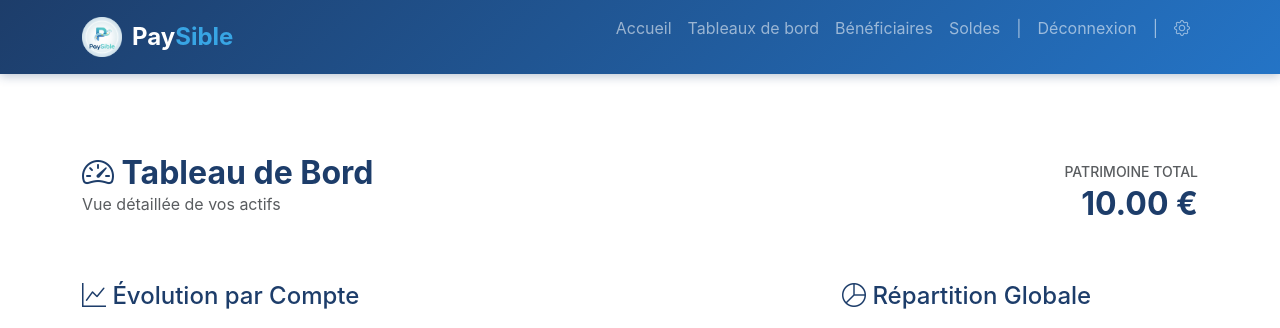
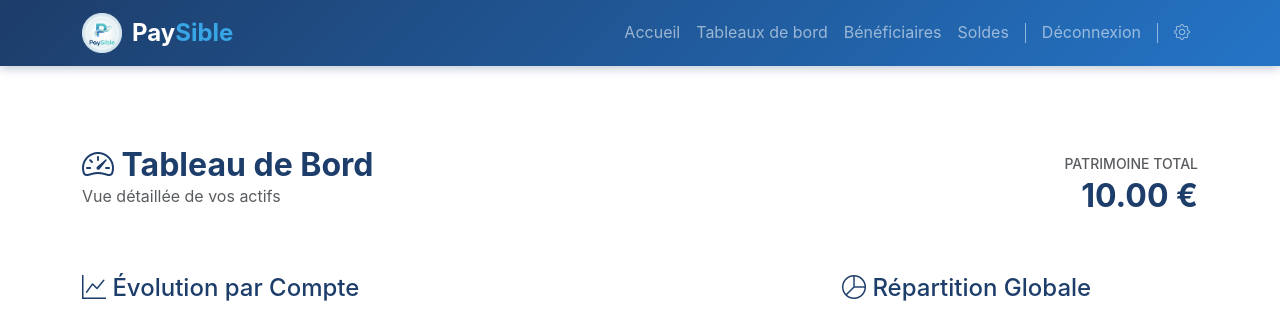
Before and after one commit to b3rnvrd/PAYsible, a FastAPI app: page /dashboard in a window 1280 px wide. Shown: the top 328 px of the page. Run offline with FastAPI, Linux system fonts and the light colour scheme; the visitor is signed in with stand-in values (Sample User, id 1); tables that the repository leaves empty hold one stand-in row (values such as "Sample post").

Commit message:
fix navabar

```diff
--- a/templates/base.html
+++ b/templates/base.html
@@ -34,7 +34,7 @@
                     </li>
                         {% if user_email %}
                         <li class="nav-item">
-                                <a class="nav-link" href="/dashboard">Tableaux de bord</a>
+                            <a class="nav-link" href="#">Tableaux de bord</a>
                         </li>
                         <li class="nav-item">
                             <a class="nav-link" href="{{ url_for('view_beneficiaries') }}">Bénéficiaires</a>
@@ -42,15 +42,19 @@
                         <li class="nav-item">
                             <a class="nav-link" href="/soldes">Soldes</a>
                         </li>
-                            <li class="nav-item">
-                                <p class="nav-link">|</p>
+
+                        <li class="nav-item d-none d-lg-flex align-self-center mx-2">
+                            <div class="vr text-white opacity-50" style="height: 20px;"></div>
                         </li>
+
                         <li class="nav-item">
                             <a class="nav-link" href="/logout">Déconnexion</a>
                         </li>
-                            <li class="nav-item">
-                                <p class="nav-link">|</p>
+
+                        <li class="nav-item d-none d-lg-flex align-self-center mx-2">
+                            <div class="vr text-white opacity-50" style="height: 20px;"></div>
                         </li>
+
                         <li class="nav-item">
                             <a class="nav-link" href="/settings">
                                 <i class="bi bi-gear"></i>
```
Lines whose indentation alone changed are shown as unchanged.
